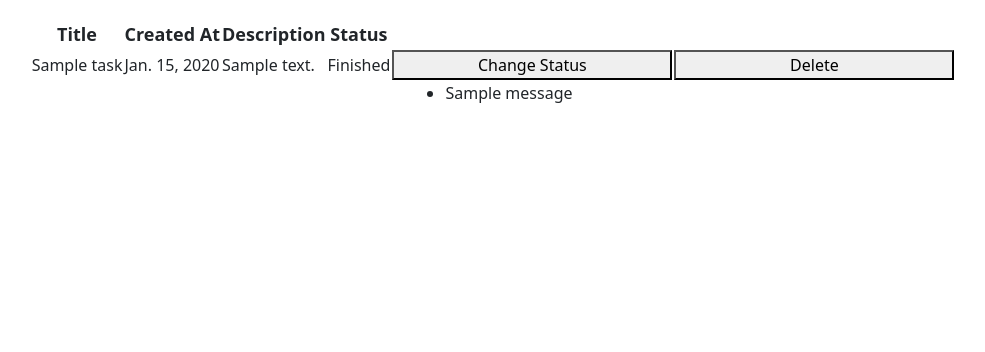
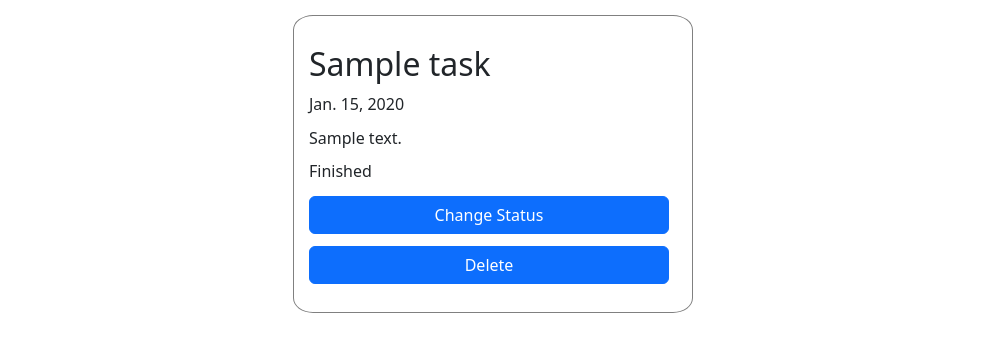
Before and after one commit to nayyara-airlangga/pbp-assignment, a Django app: page /todolist/ in a window 1280 px wide. Shown: the part 58-410 px from the top of the page, without its empty margins (147-1132 px from the left). Run offline with Django 4.2, Linux system fonts and the light colour scheme; a user stored in the database is signed in; tables that the repository leaves empty hold one stand-in row (values such as "Sample post"); one stand-in notice (Sample message) is shown.

Commit message:
Style todolist.html

```diff
--- a/static/css/styles.css
+++ b/static/css/styles.css
@@ -48,6 +48,7 @@
 .form-btn {
   margin-top: 0.75rem;
   margin-bottom: 0.75rem;
+  width: 100%;
 }
 
 form {
@@ -60,3 +61,47 @@ form {
 }
 
 /* Todolist */
+
+.todolist {
+  width: 100%;
+  display: flex;
+  flex-direction: row;
+  flex-wrap: wrap;
+  justify-content: center;
+}
+
+.todolist > .task {
+  margin: 15px;
+}
+
+.task {
+  border-radius: 5%;
+  border-width: 1px;
+  border-color: gray;
+  border-style: solid;
+  padding: 15px;
+  min-width: 320px;
+  max-width: 400px;
+  height: fit-content;
+  display: flex;
+  flex-direction: column;
+  justify-content: start;
+  overflow-wrap: break-word;
+}
+
+.task-title {
+  font-size: 2rem;
+  margin-top: 0.85rem;
+  margin-bottom: 0.85rem;
+}
+
+.task-details {
+  font-size: 1rem;
+  margin-top: 0.75rem;
+  margin-bottom: 0.9rem;
+}
+
+.task-btn {
+  margin-top: 0.75rem;
+  width: 100%;
+}
--- a/todolist/templates/todolist.html
+++ b/todolist/templates/todolist.html
@@ -22,51 +22,33 @@
   </div>
 </nav>
 
-<div class="base">
-
-<table style="margin-top: 20px; text-align: center;">
-  <tr style="font-size: 18px;">
-    <th>Title</th>
-    <th>Created At</th>
-    <th>Description</th>
-    <th>Status</th>
-  </tr>
+<div class="todolist">
+  {% if messages %}
+  {% endif %}
   {% for task in tasks %}
-  <tr style="text-align: left;">
-    <td>{{ task.title }}</td>
-    <td>{{ task.date }}</td>
-    <td>{{ task.description }}</td>
-    <td>
+  <div class="task col">
+    <h1 class="card-title task-title">{{ task.title }}</td>
+    <p class="card-subtitle task-details">{{ task.date }}</td>
+    <p class="card-text task-details">{{ task.description }}</td>
+    <p class="card-text task-details">
       {% if task.is_finished%}
       Finished
       {% else %}
       Not Finished
       {% endif %}
-    </td>
+    </p>
+      <form class="task-btn" method="POST" action="{% url 'todolist:update_status' id=task.id %}">
+        {% csrf_token %}
+        <button class="btn btn-primary" type="submit">Change Status</button>
+      </form>
     <td>
-      <form method="POST" action="{% url 'todolist:update_status' id=task.id %}">
+      <form class="task-btn" method="POST" action="{% url 'todolist:delete_task' id=task.id %}">
         {% csrf_token %}
-        <button type="submit">Change Status</button>
+        <button class="btn btn-primary" type="submit">Delete</button>
       </form>
     </td>
-    <td>
-      <form method="POST" action="{% url 'todolist:delete_task' id=task.id %}">
-        {% csrf_token %}
-        <button type="submit">Delete</button>
-      </form>
-    </td>
-  </tr>
+  </div>
   {% endfor %}
-</table>
-
-{% if messages %}
-  <ul>
-    {% for message in messages %}
-    <li>{{ message }}</li>
-    {% endfor %}
-  </ul>
-{% endif %}
-
 </div>
 
 {% endblock content %}
```
